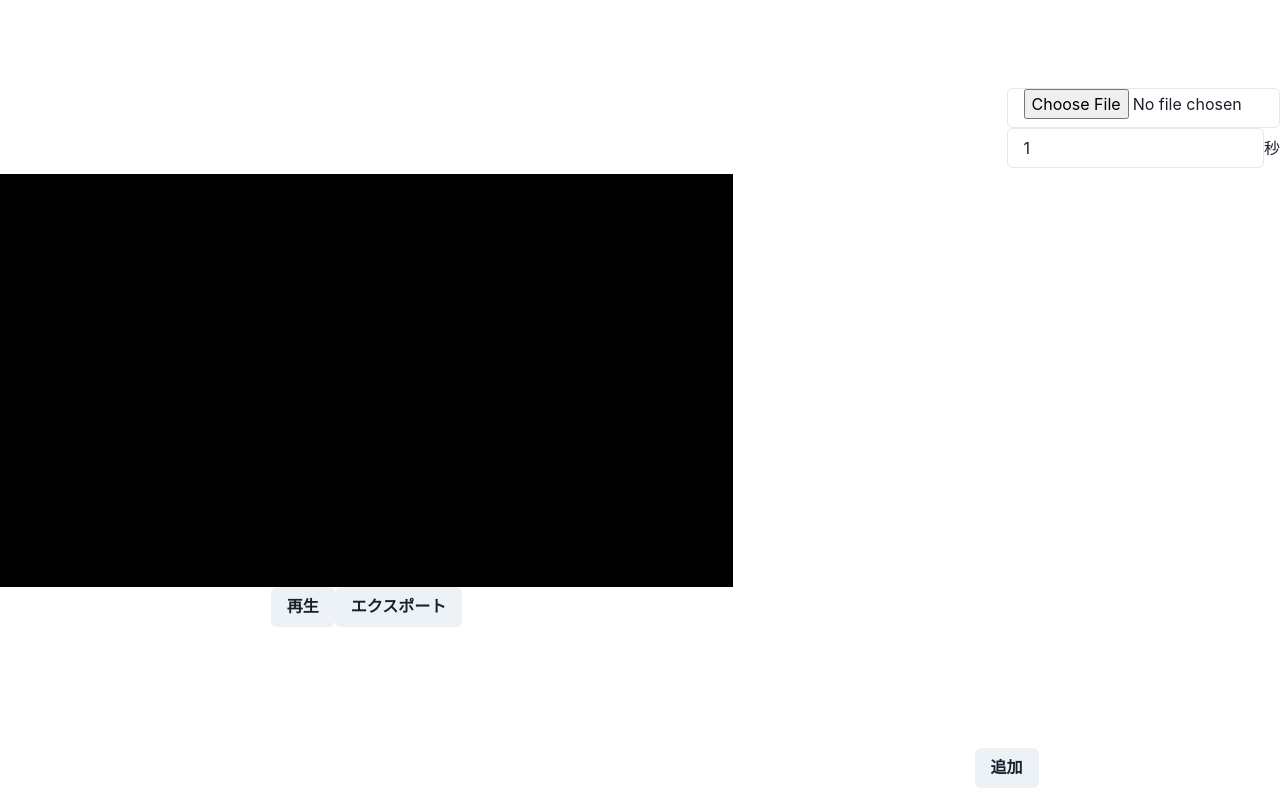
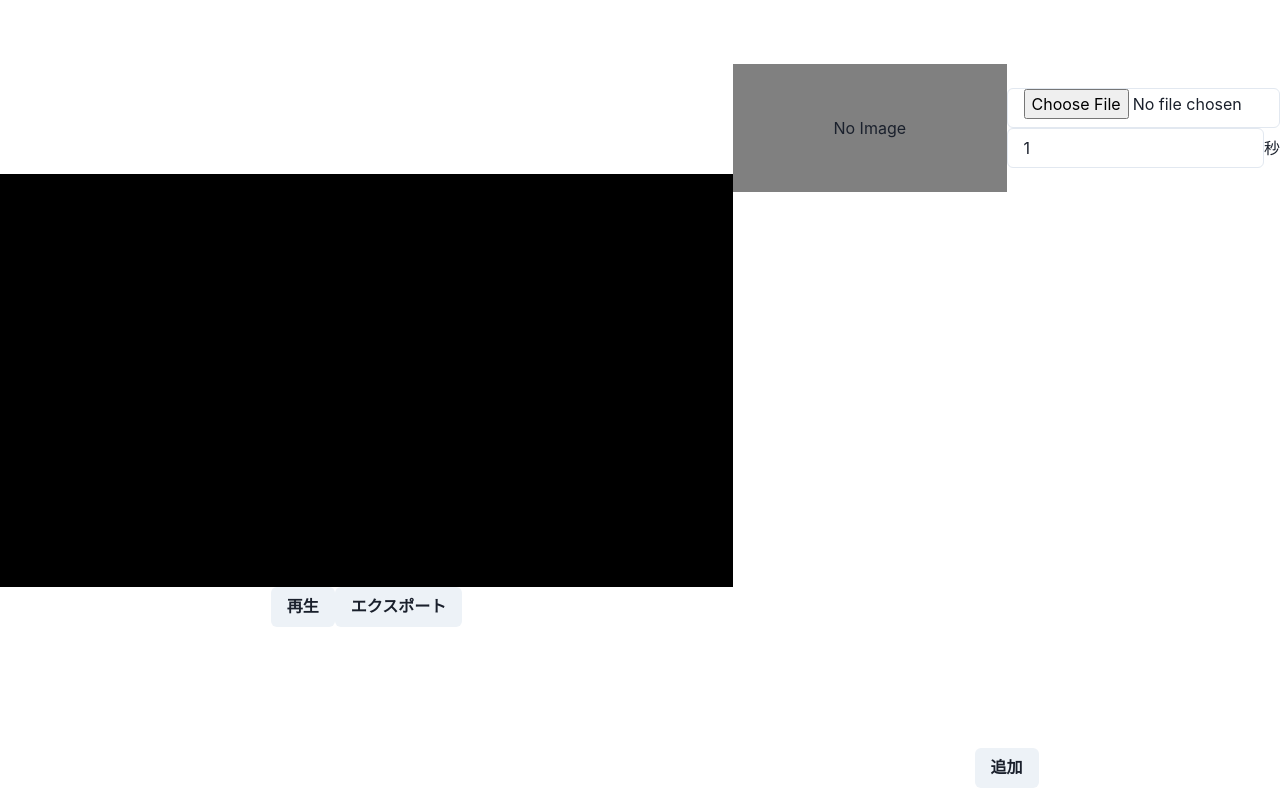
Before and after one commit to illionillion/simple-slideshow-editor, a React (Create React App) app: page / in a window 1280 px wide. Both pictures are taken after a click on the button "追加". Built offline with nearby package versions, Linux system fonts and the light colour scheme.

Commit message:
スタイル修正

```diff
--- a/src/components/EditItem.tsx
+++ b/src/components/EditItem.tsx
@@ -1,4 +1,4 @@
-import { Center, Image, Input, ListItem, Text } from "@chakra-ui/react";
+import { Box, Center, Image, Input, ListItem, Text } from "@chakra-ui/react";
 import { ChangeEvent, Dispatch, FC, SetStateAction } from "react";
 import { editItemType } from "./TimecodeEditor";
 
@@ -42,8 +42,8 @@ const EditItem: FC<EditItemProps> = ({ item, setEditItems }) => {
   return (
     <ListItem h="2xs">
       <Center h="full">
-        <Center flex={1} boxSize="fit-content">
-          <Image w="fit-content" src={item.image && URL.createObjectURL(item.image)} />
+        <Center flex={1} h="full">
+          { item.image ? <Image w="fit-content" src={item.image && URL.createObjectURL(item.image)} /> : <Center w="full" h="50%" bg="gray">No Image</Center>}
         </Center>
         <Center flex={1} flexDirection="column">
           <Input
```
